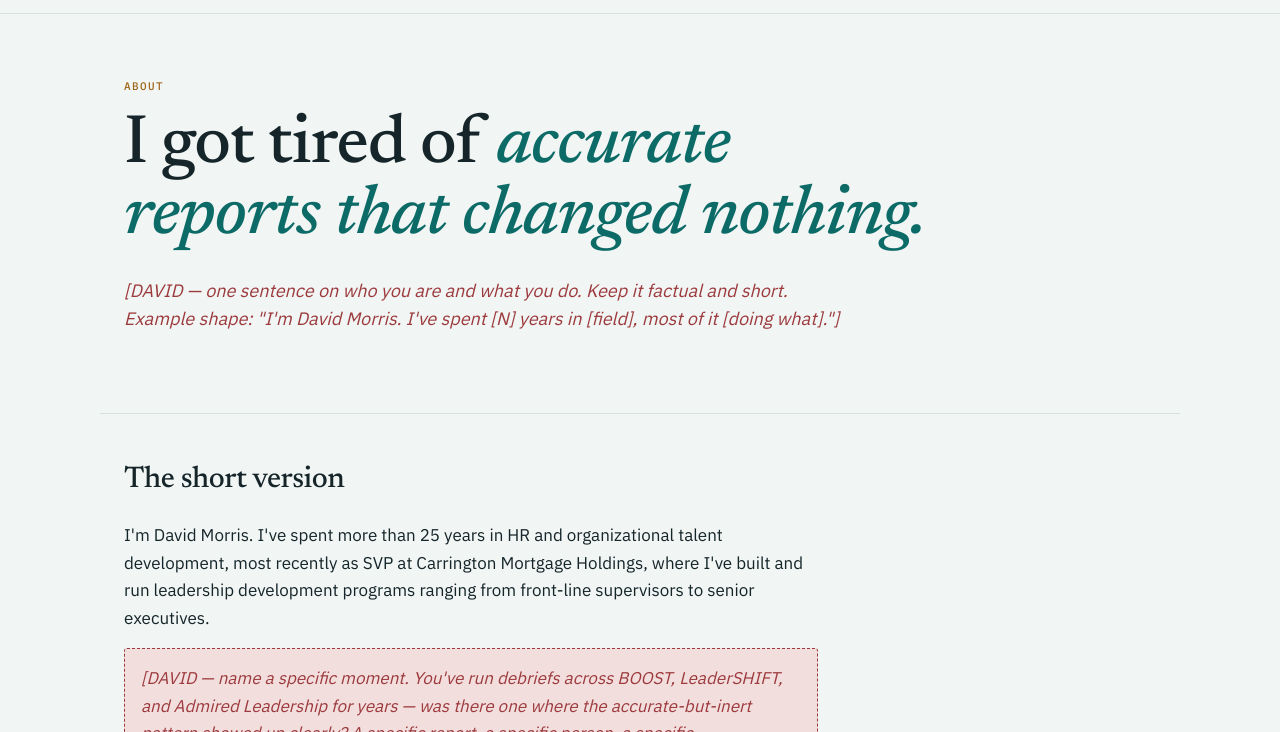
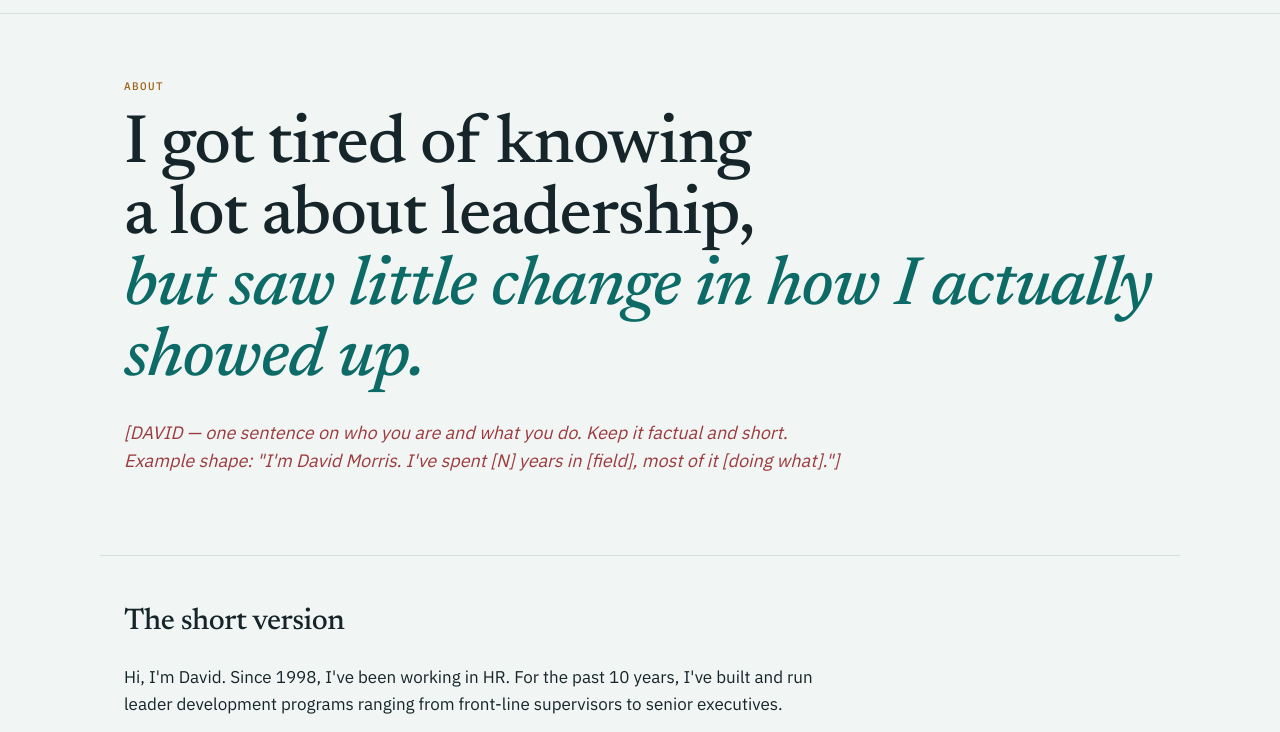
Before and after one commit to davidcmorris/leadfromthehip, an Astro site: page /about in a window 1280 px wide. Shown: the part 47-779 px from the top of the page. Built offline with nearby package versions, Linux system fonts and the light colour scheme; Astro itself is replaced by a stand-in of ours.

Commit message:
Wire up Calendly booking and rework About page opening
Point "Book a call" on /work-with-me and /about at the real Calendly
link. On /about, shorten the hero quote and rewrite the opening
paragraph to drop the Carrington Mortgage Holdings reference in favor
of a plainer HR/leader-development timeline.

```diff
--- a/src/pages/about.astro
+++ b/src/pages/about.astro
@@ -11,16 +11,16 @@ import Hero from "../components/Hero.astro";
 		standfirst={`[DAVID — one sentence on who you are and what you do. Keep it factual and short. Example shape: "I'm David Morris. I've spent [N] years in [field], most of it [doing what]."]`}
 		standfirstPlaceholder
 	>
-		I got tired of <span class="accent">accurate reports that changed nothing.</span>
+		I got tired of knowing a lot about leadership,<br />
+		<span class="accent">but saw little change in how I actually showed up.</span>
 	</Hero>
 
 	<section class="max-w-[1080px] mx-auto px-6 py-12 border-t border-rule">
 		<h2 class="text-2xl md:text-3xl mb-6">The short version</h2>
 		<div class="measure flex flex-col gap-4 text-ink">
 			<p>
-				I'm David Morris. I've spent more than 25 years in HR and organizational
-				talent development, most recently as SVP at Carrington Mortgage Holdings,
-				where I've built and run leadership development programs ranging from
+				Hi, I'm David. Since 1998, I've been working in HR. For the past 10
+				years, I've built and run leader development programs ranging from
 				front-line supervisors to senior executives.
 			</p>
 			<p class="placeholder border border-dashed border-flag bg-flag-soft rounded-[3px] p-4">
@@ -102,7 +102,7 @@ import Hero from "../components/Hero.astro";
 		</p>
 		<div class="flex flex-wrap gap-4 items-center">
 			<a
-				href="[BOOKING URL]"
+				href="https://calendly.com/davidcmorris"
 				class="bg-petrol text-paper px-5 py-3 rounded-[3px] font-medium hover:opacity-90 focus-visible:outline focus-visible:outline-2 focus-visible:outline-offset-2 focus-visible:outline-petrol"
 			>
 				Book a call →
--- a/src/pages/work-with-me.astro
+++ b/src/pages/work-with-me.astro
@@ -15,7 +15,7 @@ import Hero from "../components/Hero.astro";
 
 	<section class="max-w-[1080px] mx-auto px-6 py-12 border-t border-rule">
 		<a
-			href="[BOOKING URL]"
+			href="https://calendly.com/davidcmorris"
 			class="inline-block bg-petrol text-paper px-5 py-3 rounded-[3px] font-medium hover:opacity-90 focus-visible:outline focus-visible:outline-2 focus-visible:outline-offset-2 focus-visible:outline-petrol"
 		>
 			Book a call →
```
